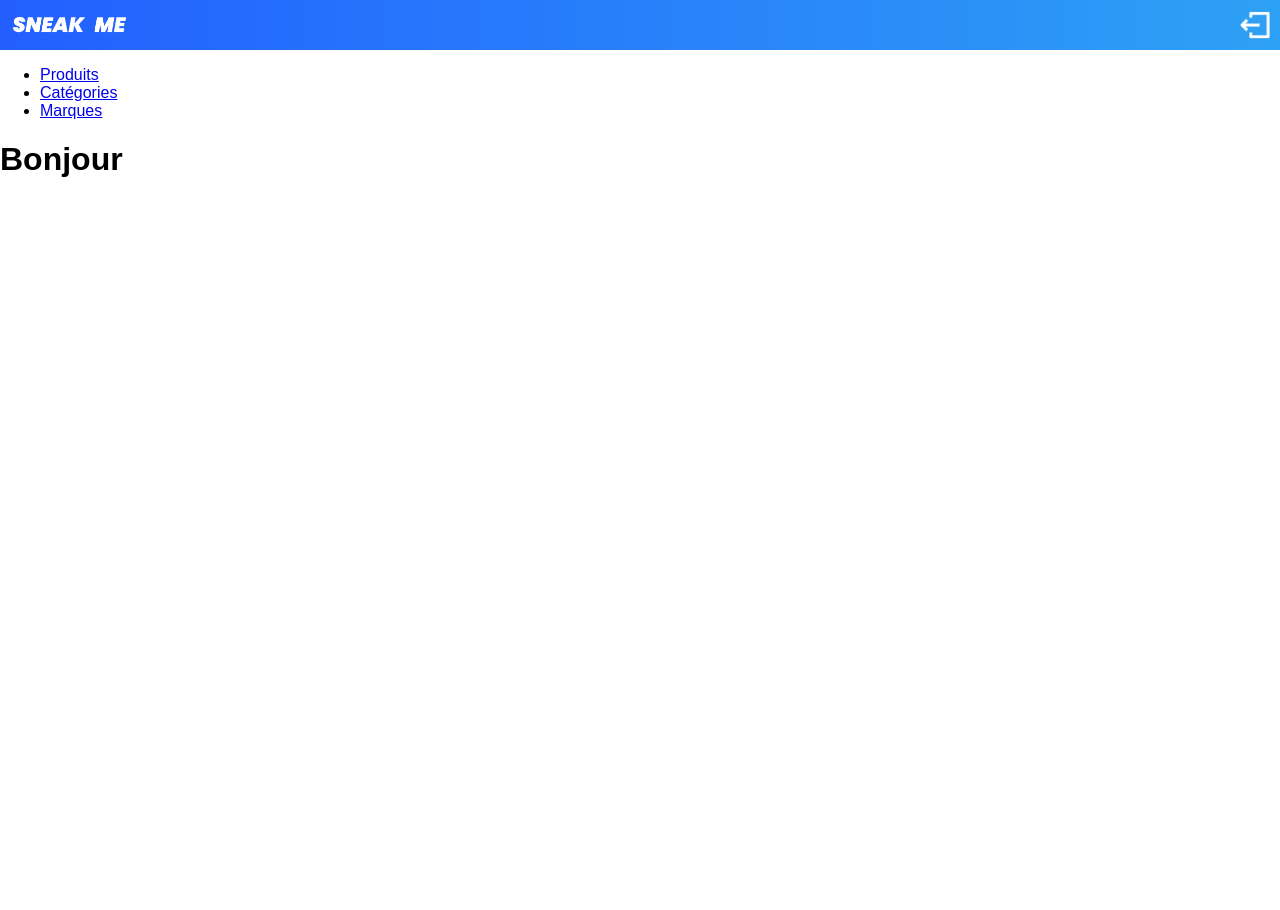
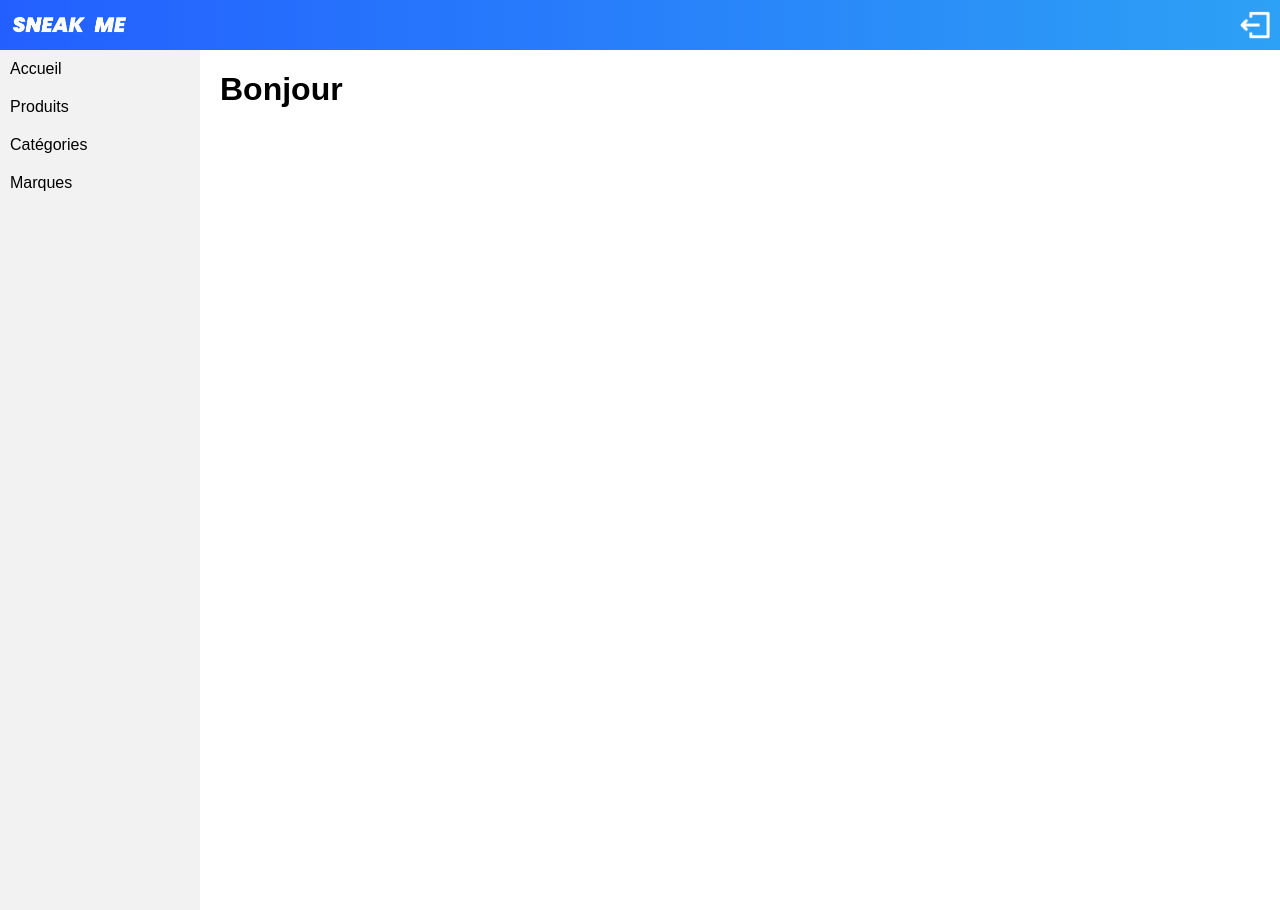
Before and after one commit to FlorianDray/cubeBack, a PHP site: page / in a window 1280 px wide. Run offline with PHP 8.4, Linux system fonts and the light colour scheme; the visitor is signed in with stand-in values (Sample User, id 1).

Commit message:
css update1

```diff
--- a/header.php
+++ b/header.php
@@ -2,6 +2,7 @@
 
 <?php session_start(); ?>
 <header>
+
     <div class="barre-haut">
         <img src="./assets/images/logo-sneak-me-blanc.png" alt="Logo">
         <a href="./logout.php" class="btn-deconnexion">
@@ -9,11 +10,17 @@
         </a>
     </div>
 
-    <nav>
-        <ul>
-            <li><a href='./products.php'>Produits</a></li>
-            <li><a href='#'>Catégories</a></li>
-            <li><a href='#'>Marques</a></li>
-        </ul>
-    </nav>
+    <div class="contenu-page">
+        <div class="menu-lateral">
+            <nav>
+                <ul>
+                <li><a href="./index.php">Accueil</a></li>
+                <li><a href="./products.php">Produits</a></li>
+                <li><a href="#">Catégories</a></li>
+                <li><a href="#">Marques</a></li>
+                </ul>
+            </nav>
+        </div>
+    </div>
+
 </header>
--- a/index.php
+++ b/index.php
@@ -8,5 +8,8 @@ if(!isset($_SESSION['user_id'])){
     exit;
 }
 ?>
+
+<link href="style.css" rel="stylesheet" type="text/css"/>
+
 <?php require './header.php';?>
  <h1>Bonjour <?php $_SESSION['user_name']?></h1>
--- a/style.css
+++ b/style.css
@@ -2,6 +2,7 @@ body {
     margin: 0;
     background-color: white;
     font-family: Arial, Helvetica, sans-serif;
+    margin-left: 220px;
 }
 
 .error {
@@ -92,6 +93,7 @@ form button:hover {
     align-items: center;
     background: linear-gradient(90deg, rgba(35, 95, 255, 1) 0%, rgba(45, 161, 245, 1) 100%);
     padding: 10px;
+    margin-left: -220px;
 }
 
 .barre-haut img {
@@ -110,3 +112,35 @@ form button:hover {
     width: 30px;
     height: 30px;
 }
+
+.contenu-page {
+    display: flex;
+}
+
+.menu-lateral {
+    width: 200px;
+    height: 100vh;
+    background-color: #f2f2f2;
+    position: fixed;
+    top: 50px;
+    left: 0;
+}
+
+.menu-lateral nav ul {
+    list-style-type: none;
+    padding: 0;
+    margin: 0;
+}
+
+.menu-lateral nav ul li {
+    padding: 10px;
+}
+
+.menu-lateral nav ul li a {
+    text-decoration: none;
+    color: #000;
+}
+
+.menu-lateral nav ul li a:hover {
+    color: #ff0000;
+}
```
